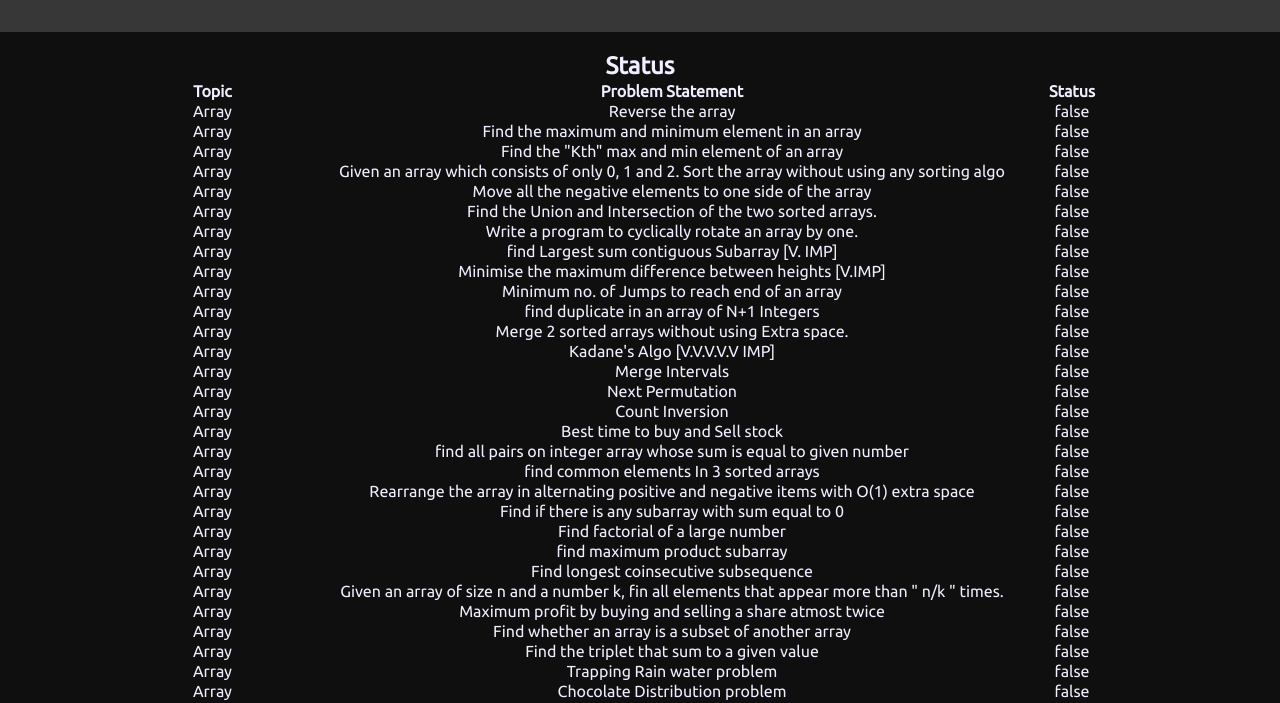
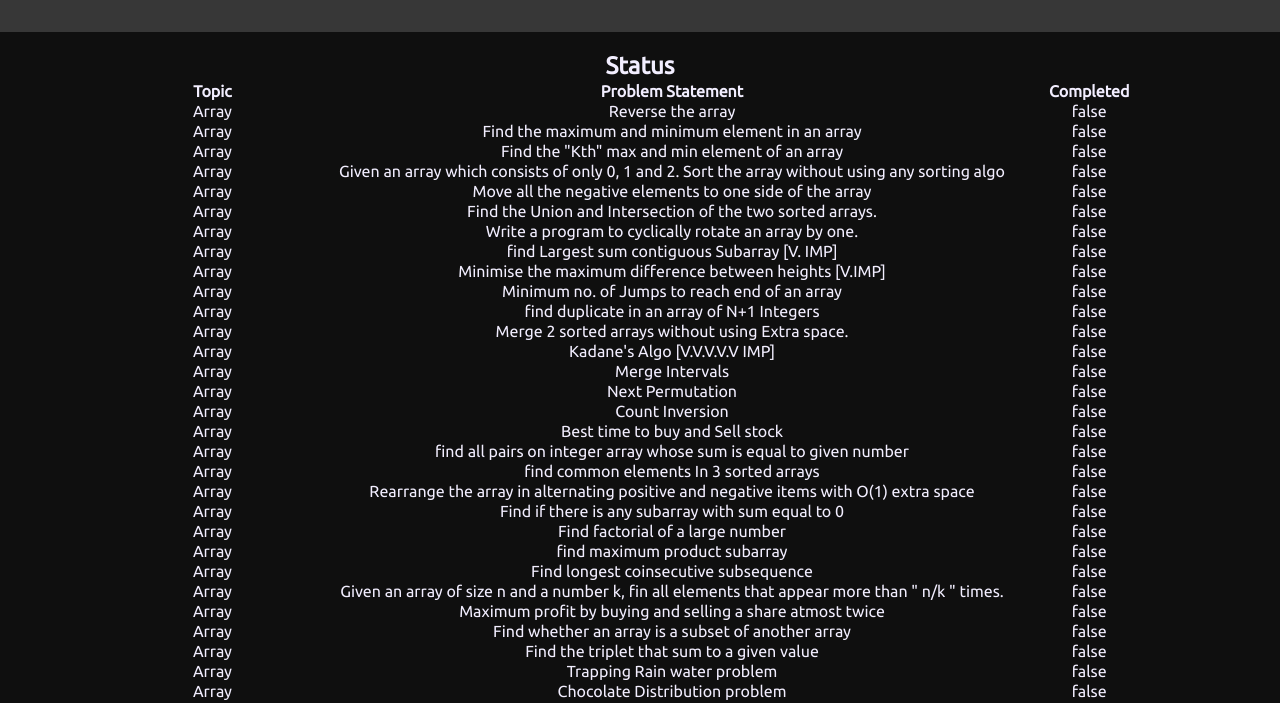
Before and after one commit to sherlock6147/DSA-Tracker, a plain HTML site: page index.html in a window 1280 px wide. Shown: the part 84-787 px from the top of the page. Drawn offline with nearby package versions, Linux system fonts and the light colour scheme.

Commit message:
updated index.html

```diff
--- a/index.html
+++ b/index.html
@@ -39,7 +39,7 @@
                     <tr class="table-info">
                         <th scope="col">Topic</th>
                         <th scope="col">Problem Statement</th>
-                        <th scope="col">Status</th>
+                        <th scope="col">Completed</th>
                     </tr>
                 </thead>
                 <tbody>
```
